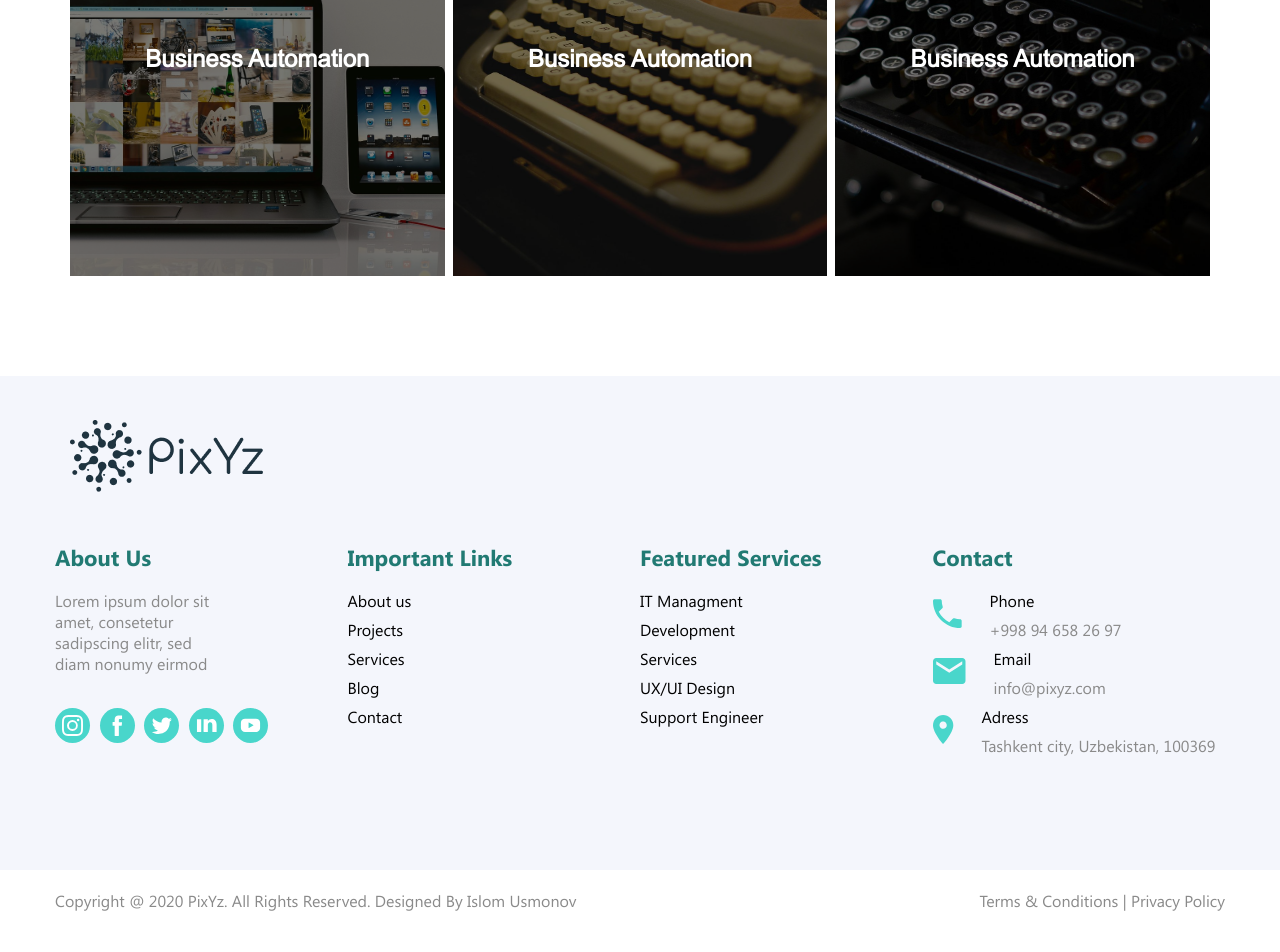
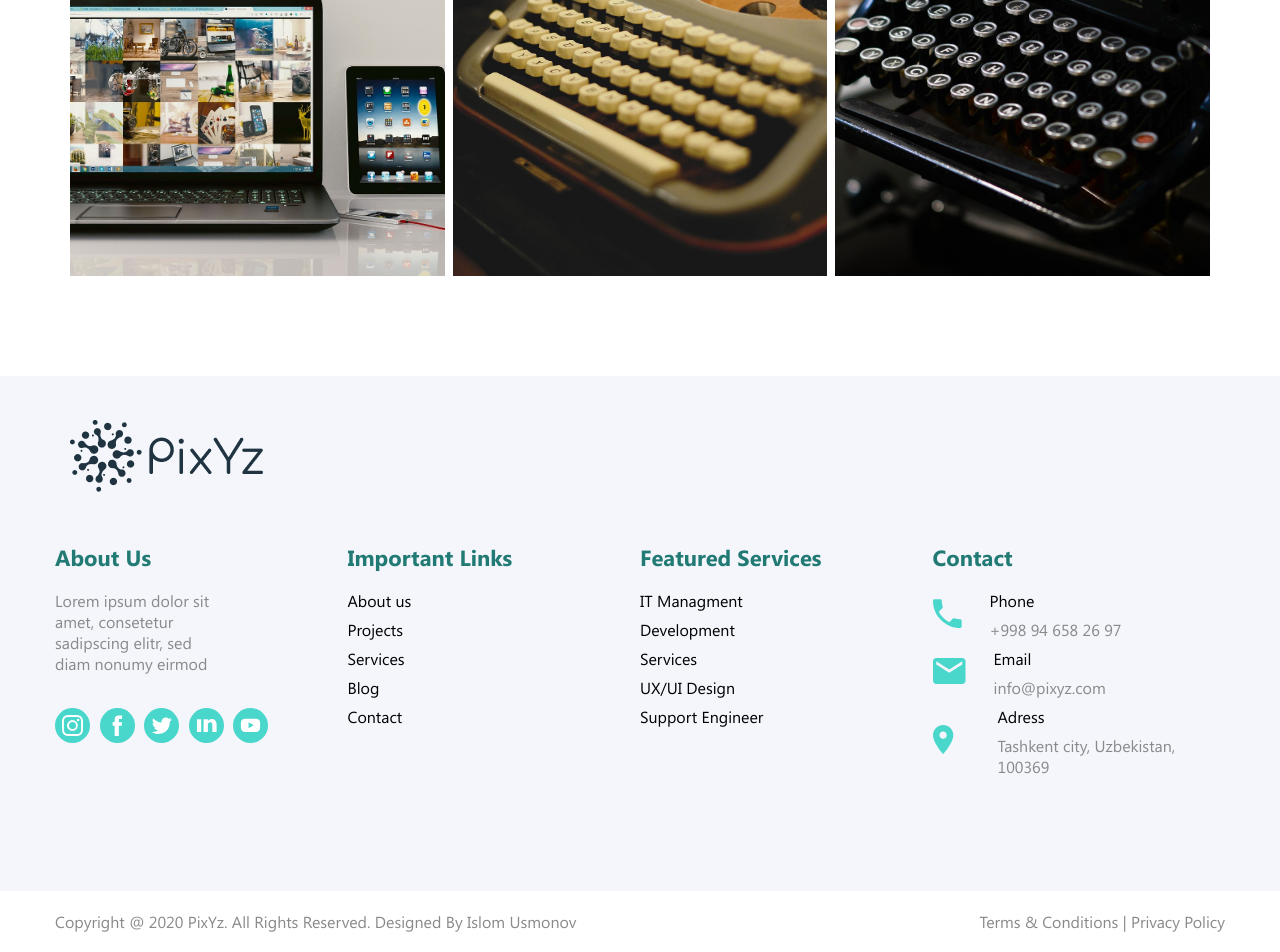
Before and after one commit to BlackHawk999/pixzy, a Vue app: page /portfolio in a window 1280 px wide. Shown: the part 1592-2544 px from the top of the page. Before the commit the page ends 2523 px from the top, so only its background shows below. Built offline with nearby package versions, Linux system fonts and the light colour scheme.

Commit message:
changes in layout

```diff
--- a/src/components/AboutUs.vue
+++ b/src/components/AboutUs.vue
@@ -158,6 +158,10 @@ export default {};
   &-wrapper {
     display: flex;
     flex-direction: column;
+  }
+
+  &-body {
+    padding: 100px 0;
   }
 
   &-title {
--- a/src/components/DevelopmentType.vue
+++ b/src/components/DevelopmentType.vue
@@ -200,6 +200,7 @@ export default {
       border-radius: 10px;
       border: none;
       animation: pulse 0.8s infinite;
+      cursor: pointer;
 
       @keyframes pulse {
         0% {
--- a/src/components/Footer.vue
+++ b/src/components/Footer.vue
@@ -164,7 +164,7 @@
                   <span>info@pixyz.com</span>
                 </div>
               </div>
-              <div class="contact-wrapper">
+              <div class="contact-wrapper geo">
                 <div class="contact-icon">
                   <svg
                     width="21"
@@ -281,14 +281,28 @@ export default {};
   }
 
   .icon {
+    display: flex;
+    justify-content: center;
+    align-items: center;
     width: 35px;
     height: 35px;
     padding: 7px;
     border-radius: 50%;
     background: #49d6cb;
+    cursor: pointer;
+    transition: all 0.3s;
     svg {
       width: 100%;
       height: 100%;
+      object-fit: contain;
+    }
+
+    &:hover {
+      background: #ffffff;
+
+      svg path {
+        fill: #49d6cb;
+      }
     }
   }
 
@@ -305,6 +319,10 @@ export default {};
     display: flex;
     align-items: center;
     gap: 28px;
+
+    &.geo {
+      gap: 44px;
+    }
   }
 
   .contact-info {
--- a/src/components/PortfolioDetail.vue
+++ b/src/components/PortfolioDetail.vue
@@ -40,8 +40,19 @@ export default {
       left: 0;
       bottom: 0;
       background: #000;
-      opacity: 0.5;
+      opacity: 0;
       z-index: 1;
+    }
+
+    &:hover {
+      &::after {
+        opacity: 0.5;
+        transition: all 0.3s;
+      }
+
+      .detail-title {
+        opacity: 1;
+      }
     }
 
     img {
@@ -61,12 +72,13 @@ export default {
     right: 50%;
     transform: translate(50%, -50%);
     z-index: 2;
+    opacity: 0;
 
     @include breakpoint(md) {
       font-size: 20px;
     }
 
-     @include breakpoint(sm) {
+    @include breakpoint(sm) {
       font-size: 15px;
     }
   }
```
